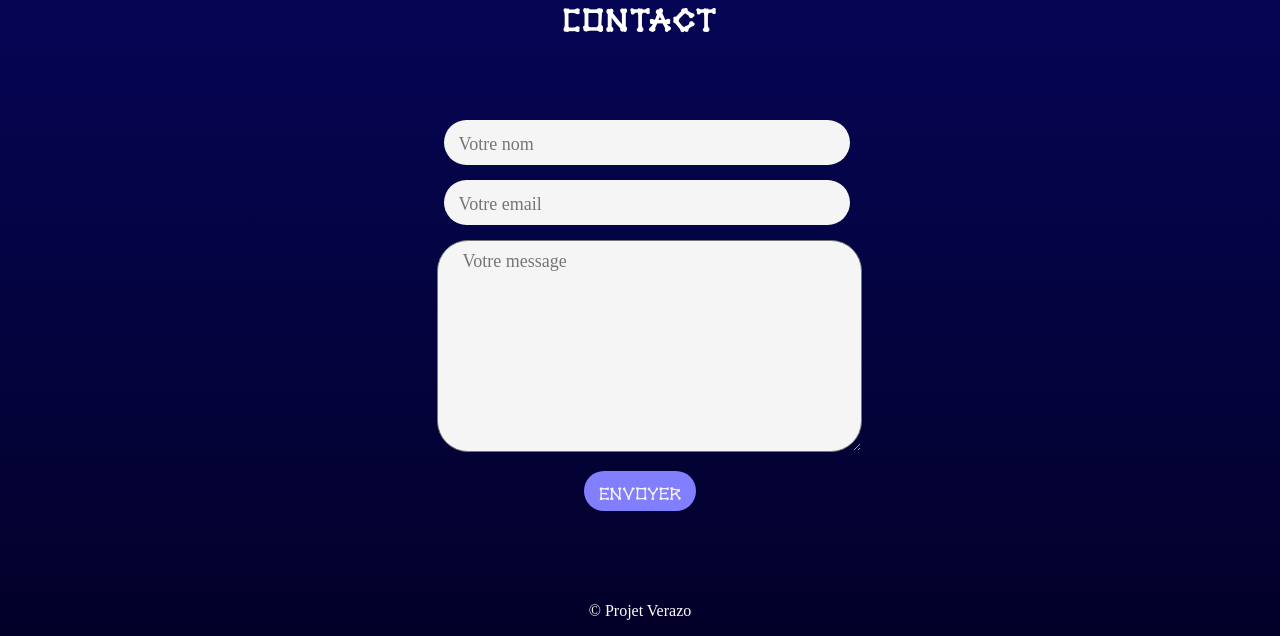
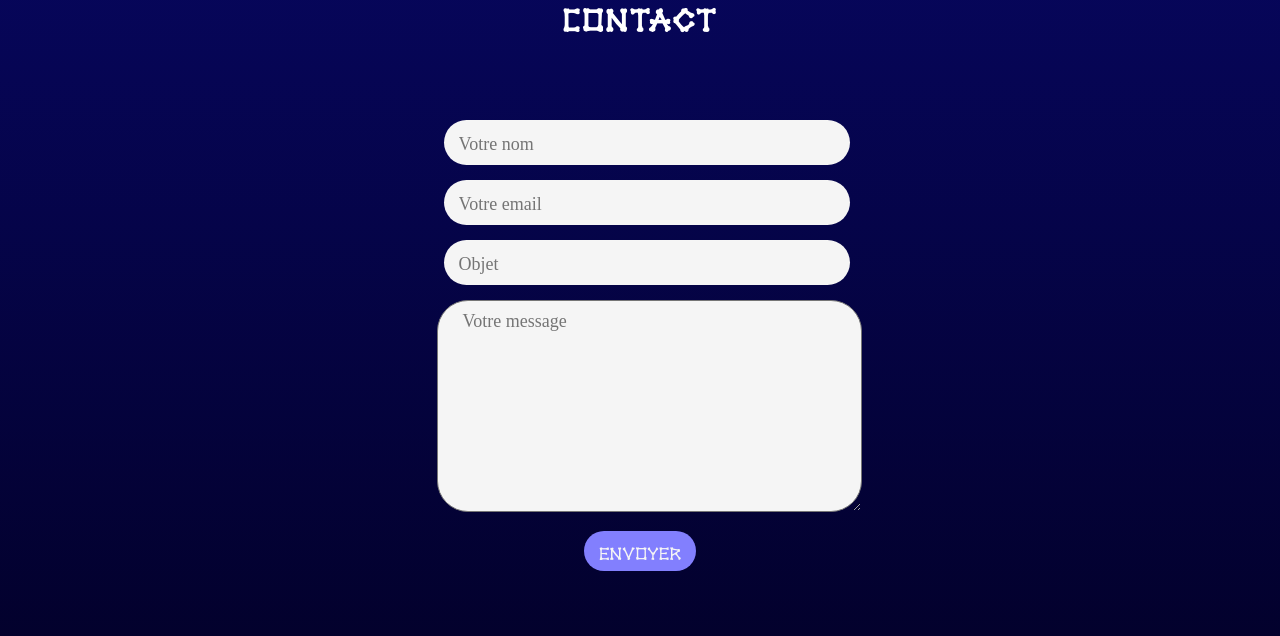
Before and after one commit to zozo404/projet_verazo, a PHP site: page / in a window 1280 px wide. Shown: the part 3348-3984 px from the top of the page. Run offline with PHP 8.4, Linux system fonts and the light colour scheme.

Commit message:
:bug: | ajout objet dans form contact

```diff
--- a/index.php
+++ b/index.php
@@ -247,6 +247,9 @@ require 'mail.php';
                             <div class="formpart ">
                                 <input class="form_champ form-contact ubuntu-bold" type="text"  placeholder="Votre email" id="email" type="email" name="email" required>
                             </div>
+                            <div class="user-box">
+                                <input class="form_champ form-contact ubuntu-bold" minlength="5" type="text" name="objet" id="objet" required placeholder="Objet">
+                            </div>
 
                             <div class="formpart">
                                 <textarea class="form_txt ubuntu-bold"  placeholder="Votre message"  required id="formText" name="formText"></textarea>
--- a/mail.php
+++ b/mail.php
@@ -20,7 +20,7 @@ if (isset($_POST["formText"])) {
         $message = '<h2>Message envoyé depuis le formulaire contact de verazo island</h2>
         <p style="font-size:17px;"><b>Nom: </b>'. $_POST['name'].'<br>
         <p style="font-size:17px;"><b>Email: </b>' . $_POST['email'] . '<br>
-        <br>
+        <p style="font-size:17px;"><b>Objet: </b>' . ($_POST['objet']) . '<br><br>
         <b style="font-size:17px;">Message: </b><br><br><p style="font-size:18px;">' . ($_POST['formText']) . '</p>';
 
     $retour = mail("zozoydev@gmail.com", 'Envoi depuis formulaire Contact', $message,$entete);
```
